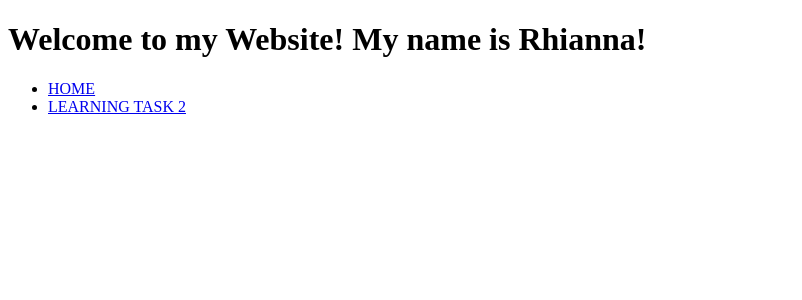
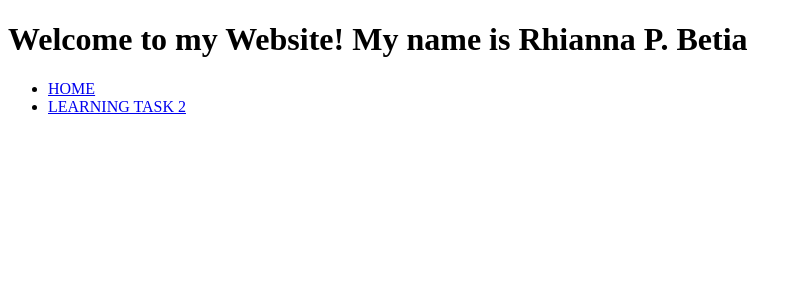
Before and after one commit to RH14NN4B3T14/learningtasks, a PHP site: page / in a window 1280 px wide. Shown: the top 300 px of the page, without its empty margins (0-802 px from the left). Run offline with PHP 8.4, Linux system fonts and the light colour scheme.

Commit message:
Update index.php

```diff
--- a/index.php
+++ b/index.php
@@ -4,9 +4,9 @@
     <title> My Home Page </title>
    </head>
    <body>
-     <h1> Welcome to my Website! My name is Rhianna! </h1>
+     <h1> Welcome to my Website! My name is Rhianna P. Betia </h1>
     <ul>
-      <li><a href= "index.html" > HOME <a/></li>
+      <li><a href= "index.php" > HOME <a/></li>
       <li><a href= "/LT2/index.html" > LEARNING TASK 2 <a/></li>
      </ul>
     </body>
```
